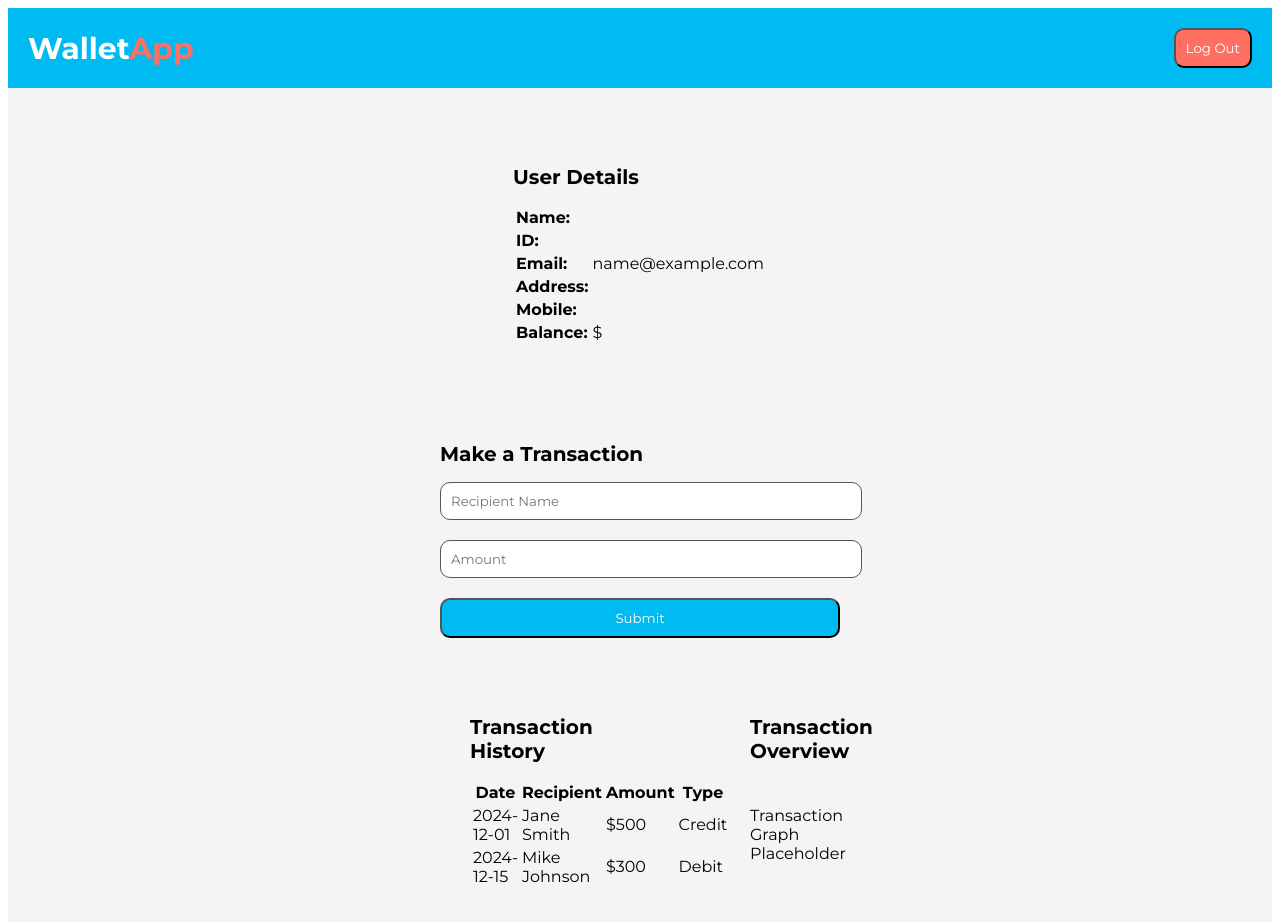
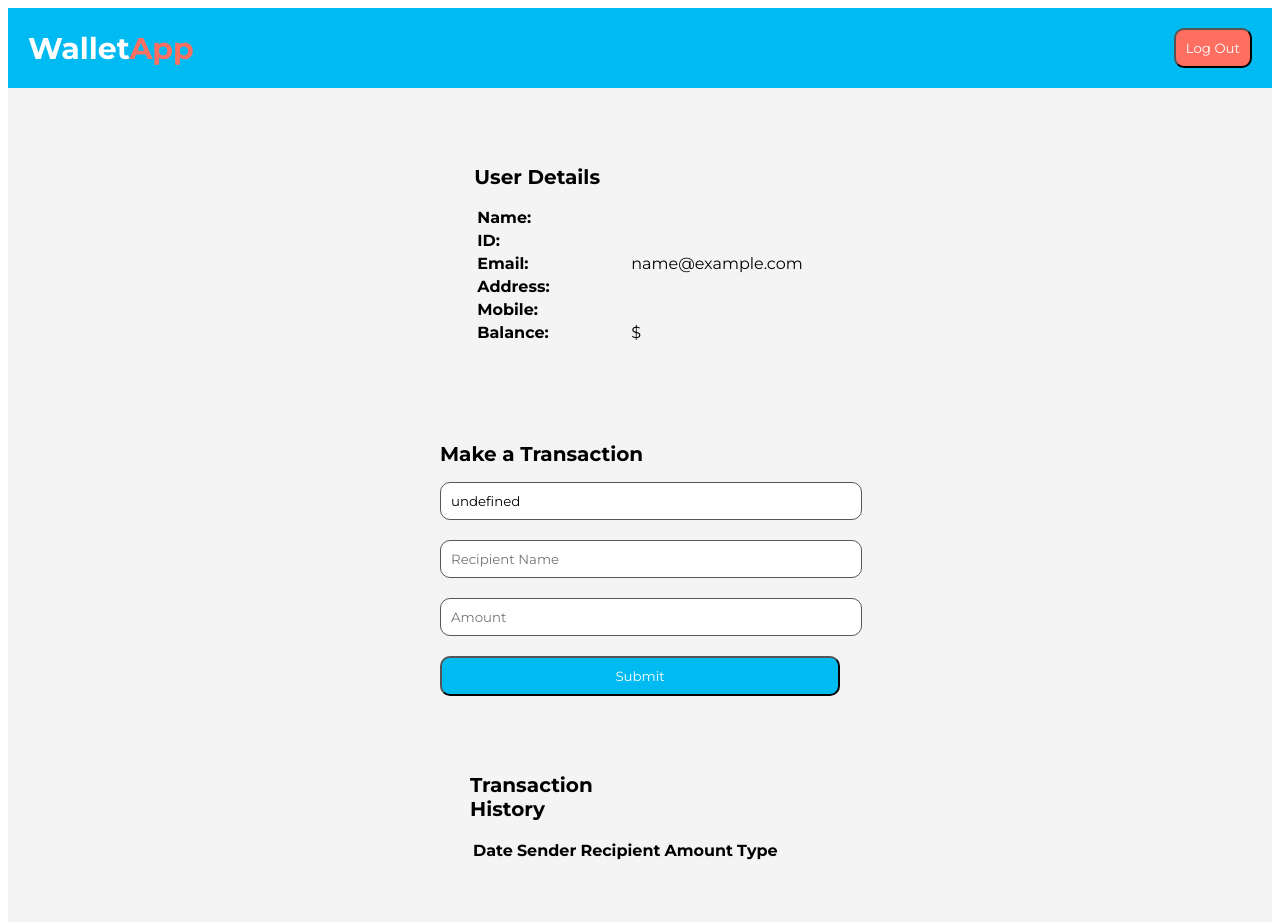
Before and after one commit to pramukhprajapati17/paytm-wallet, a React (Vite) app: page /Dashboard in a window 1280 px wide. Shown: the top 922 px of the page. Built offline with nearby package versions, Linux system fonts and the light colour scheme; sample sign-in values are in the browser's storage.

Commit message:
transaction history created

```diff
--- a/src/pages/Dashboard/index.jsx
+++ b/src/pages/Dashboard/index.jsx
@@ -4,6 +4,9 @@ import { useNavigate } from 'react-router-dom';
 
 function Dashboard() {
   const [user, setUser] = useState(null);
+  const [transactions, setTransactions] = useState([]);
+  const [recipient, setRecipient] = useState('');
+  const [amount, setAmount] = useState('');
   const navigate = useNavigate();
 
   useEffect(() => {
@@ -11,6 +14,9 @@ function Dashboard() {
     const userData = JSON.parse(localStorage.getItem('user'));
     if (userData) {
       setUser(userData);
+      // Fetch transaction history from local storage
+      const transactionData = JSON.parse(localStorage.getItem('transactions')) || [];
+      setTransactions(transactionData);
     } else {
       // Redirect to login if no user data is found
       navigate('/login');
@@ -20,6 +26,22 @@ function Dashboard() {
   const handleLogout = () => {
     localStorage.removeItem('user');
     navigate('/login');
+  };
+
+  const handleTransactionSubmit = (e) => {
+    e.preventDefault();
+    const newTransaction = {
+      date: new Date().toISOString().split('T')[0],
+      sender: `${user.f_name} ${user.l_name}`,
+      recipient,
+      amount: parseFloat(amount),
+      type: 'Debit'
+    };
+    const updatedTransactions = [...transactions, newTransaction];
+    setTransactions(updatedTransactions);
+    localStorage.setItem('transactions', JSON.stringify(updatedTransactions));
+    setRecipient('');
+    setAmount('');
   };
 
   if (!user) {
@@ -42,32 +64,32 @@ function Dashboard() {
       </header>
       <div className="bg h-screen flex flex-col items-center p-3">
         {/* User Details */}
-      <div className=" bg-white rounded p-3 shadow">
+        <div className="bg-white rounded p-3 shadow">
           <h2 className="text-third f-20">User Details</h2>
           <table className="w-100">
             <tbody>
               <tr>
-              <td><b>Name:</b></td>
+                <td style={{ width: '150px' }}><b>Name:</b></td>
                 <td>{user.f_name} {user.l_name}</td>
               </tr>
               <tr>
-              <td><b>ID:</b></td>
+                <td style={{ width: '150px' }}><b>ID:</b></td>
                 <td>{user.unique_id}</td>
               </tr>
               <tr>
-              <td><b>Email:</b></td>
+                <td style={{ width: '150px' }}><b>Email:</b></td>
                 <td>{user.email}</td>
               </tr>
               <tr>
-              <td><b>Address:</b></td>
+                <td style={{ width: '150px' }}><b>Address:</b></td>
                 <td>{user.address}</td>
               </tr>
               <tr>
-              <td><b>Mobile:</b></td>
+                <td style={{ width: '150px' }}><b>Mobile:</b></td>
                 <td>{user.mobile}</td>
               </tr>
               <tr>
-              <td><b>Balance:</b></td>
+                <td style={{ width: '150px' }}><b>Balance:</b></td>
                 <td>${user.balance}</td>
               </tr>
             </tbody>
@@ -77,16 +99,26 @@ function Dashboard() {
         {/* Make a Transaction */}
         <div className="w-400 bg-white rounded p-3 shadow mt-2">
           <h2 className="text-third f-20">Make a Transaction</h2>
-        <form className="flex flex-col gap-2">
+          <form className="flex flex-col gap-2" onSubmit={handleTransactionSubmit}>
+            <input
+              type="text"
+              value={`${user.unique_id}`}
+              className="p-1 rounded border border-gray"
+              readOnly
+            />
             <input
               type="text"
               placeholder="Recipient Name"
               className="p-1 rounded border border-gray"
+              value={recipient}
+              onChange={(e) => setRecipient(e.target.value)}
             />
             <input
               type="number"
               placeholder="Amount"
               className="p-1 rounded border border-gray"
+              value={amount}
+              onChange={(e) => setAmount(e.target.value)}
             />
             <button className="bg-primary text-white p-1 rounded">Submit</button>
           </form>
@@ -101,34 +133,24 @@ function Dashboard() {
               <thead>
                 <tr>
                   <th>Date</th>
+                  <th>Sender</th>
                   <th>Recipient</th>
                   <th>Amount</th>
                   <th>Type</th>
                 </tr>
               </thead>
               <tbody>
-              <tr>
-                <td>2024-12-01</td>
-                <td>Jane Smith</td>
-                <td>$500</td>
-                <td>Credit</td>
+                {transactions.map((transaction, index) => (
+                  <tr key={index}>
+                    <td>{transaction.date}</td>
+                    <td>{transaction.sender}</td>
+                    <td>{transaction.recipient}</td>
+                    <td>${transaction.amount}</td>
+                    <td>{transaction.type}</td>
                   </tr>
-              <tr>
-                <td>2024-12-15</td>
-                <td>Mike Johnson</td>
-                <td>$300</td>
-                <td>Debit</td>
-              </tr>
+                ))}
               </tbody>
             </table>
-        </div>
-
-        {/* Transaction Overview */}
-        <div className="w-50 bg-white rounded p-3 shadow flex flex-col items-center justify-center">
-          <h2 className="text-third f-20">Transaction Overview</h2>
-          <div className="w-100 h-90 bg-gray flex items-center justify-center">
-            <p className="text-gray">Transaction Graph Placeholder</p>
-          </div>
           </div>
         </div>
       </div>
```
Lines whose indentation alone changed are shown as unchanged.
